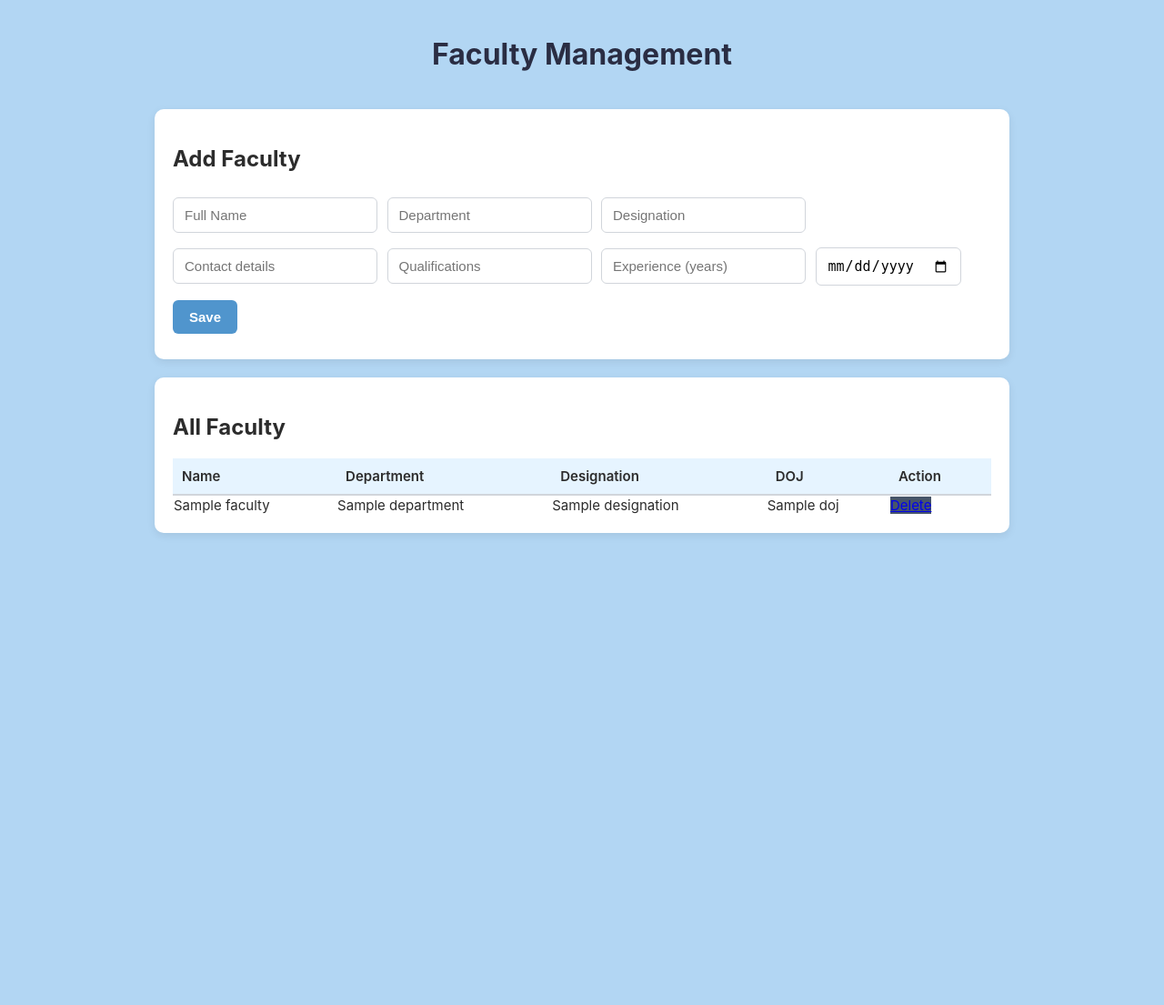
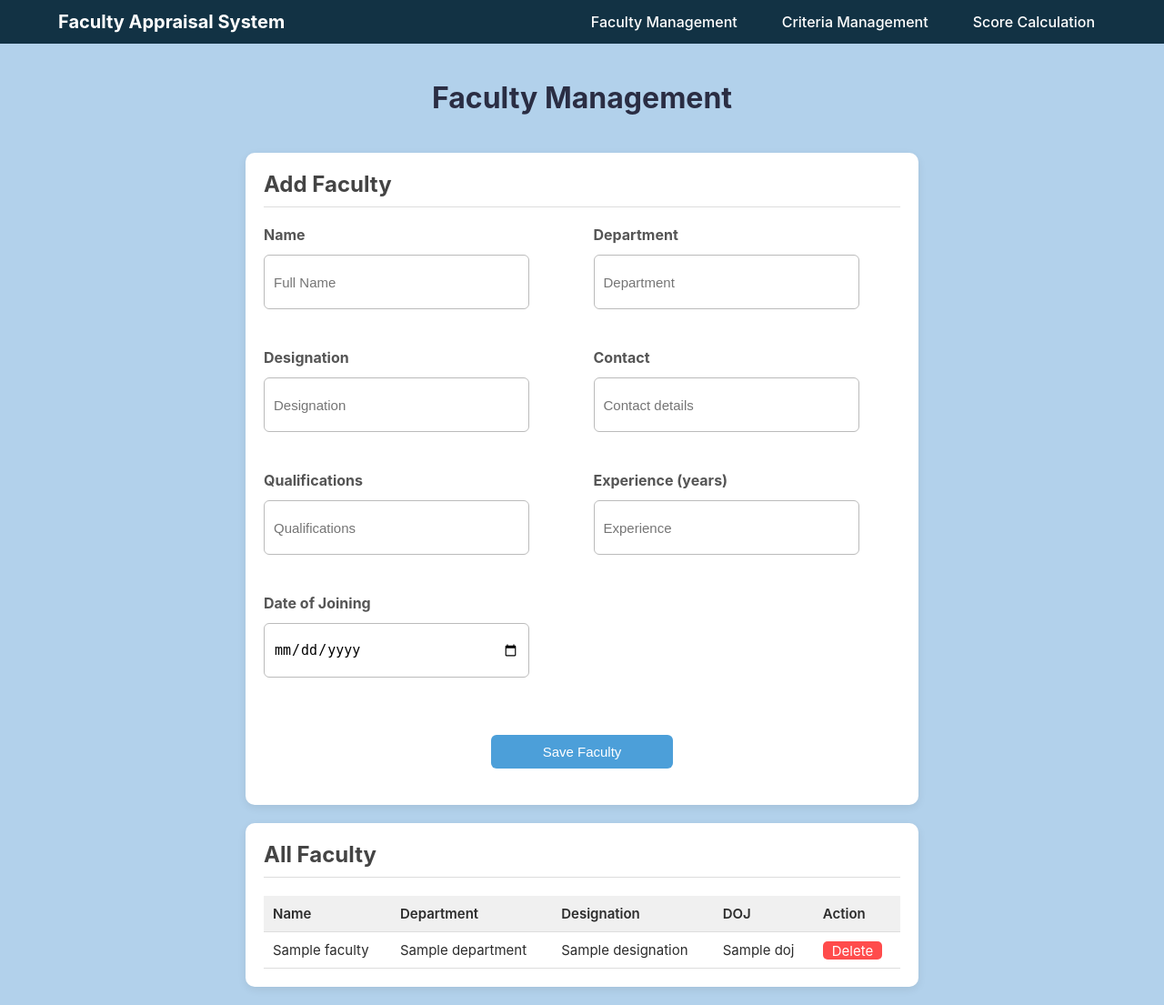
Before and after one commit to Nithishreddyyyy/NoSQL-Group-Proj, a FastAPI app: template app/templates/faculty.html in a window 1280 px wide. Shown: the whole page at 91% size. Before the commit the page ends 587 px from the top, so only its background shows below. Run offline with FastAPI, Linux system fonts and the light colour scheme; the template is opened without the code that fills it: most values are stand-ins (such as "Sample title", 1, 10 or a date in 2020).

Commit message:
Implement navbar across multiple pages and adjust CSS styles for improved layout

```diff
--- a/app/static/css/style.css
+++ b/app/static/css/style.css
@@ -3,7 +3,7 @@ body {
     font-family: "Inter", Arial, sans-serif;
     margin: 0;
     padding: 0;
-    background: #b2d6f3;
+    background: #b2d1eb;
     color: #2c2c2c;
 }
 
@@ -21,10 +21,11 @@ h1 {
     padding: 20px;
     margin: 20px auto;
     border-radius: 10px;
-    width: 92%;
-    max-width: 900px;
+    width: 80%;          /* reduced */
+    max-width: 700px;    /* reduced */
     box-shadow: 0 3px 10px rgba(0, 0, 0, 0.08);
 }
+
 
 .fm {
     padding-bottom: 20px;
@@ -47,61 +48,41 @@ input:focus, select:focus {
 }
 
 button {
-    background: #5095cd;
+      grid-column: span 2;
+      padding: 10px;
+      width:200px;
+      background: #4c9fd9;
+      color: white;
       border: none;
-    color: white;
-    font-weight: 600;
       border-radius: 6px;
       cursor: pointer;
-    padding: 10px 18px;
-    transition: 0.2s;
+      margin: 20px auto;
     }
 
+
 button:hover {
-    background: #115e99;
+      background: #0967aa;
     }
 
+
 .btn-secondary {
-    background: #475569;
+      padding: 0.5px 10px;
+      background: #ff4c4c;
+      color: white;
+      border-radius: 5px;
+      text-decoration: none;
     }
 
 .btn-secondary:hover {
-    background: #334155;
+      background: #c52020;
     }
 
 .row {
     margin-top: 10px;
 }
 
-/* Homepage Cards */
-/* .home-container {
-    display: flex;
-    gap: 20px;
-    margin: 40px auto;
-    flex-wrap: wrap;
-    max-width: 1100px;
-    justify-content: center;
-}
 
-.home-card {
-    flex: 1;
-    max-width: 300px;
-    padding: 40px;
-    text-align: center;
-    background: white;
-    border-radius: 12px;
-    text-decoration: none;
-    color: #1f2937;
-    font-size: 20px;
-    font-weight: 600;
-    box-shadow: 0 3px 12px rgba(0,0,0,0.1);
-    transition: 0.25s ease;
-}
 
-.home-card:hover {
-    transform: translateY(-5px);
-    background: #ffeefb;
-} */
 
 /* Tables */
 table {
@@ -193,11 +174,6 @@ tr:hover td {
     box-shadow: 0 10px 20px rgba(0,0,0,0.15);
 }
 
-/* Icons on top */
-/* .icon {
-    font-size: 45px;
-    margin-bottom: 15px;
-} */
 
 /* Text */
 .landing-card h2 {
@@ -211,3 +187,56 @@ tr:hover td {
     color: #4b5563;
     margin-top: 5px;
 }
+
+/* Navbar */
+.navbar {
+    background: #123244;
+    padding: 12px 0;
+    color: white;
+    margin-bottom: 25px;
+}
+
+.nav-container {
+    width: 90%;
+    margin: auto;
+    display: flex;
+    justify-content: space-between;
+    align-items: center;
+}
+
+.nav-title {
+    font-size: 20px;
+    font-weight: bold;
+    color: white;
+    text-decoration: none;
+    transition: 0.25s;
+}
+
+.nav-title:hover {
+    opacity: 0.7;
+}
+
+.nav-links {
+    list-style: none;
+    display: flex;
+    gap: 25px;
+    margin: 0;
+    padding: 0;
+}
+
+.nav-links li {
+    display: inline-block;
+}
+
+.nav-links a {
+    text-decoration: none;
+    color: #ffffff;
+    font-weight: 500;
+    padding: 8px 12px;
+    border-radius: 6px;
+    transition: 0.25s;
+}
+
+.nav-links a:hover {
+    background: #42637b;
+}
--- a/app/templates/faculty.html
+++ b/app/templates/faculty.html
@@ -3,28 +3,151 @@
 <head>
   <meta charset="utf-8" />
   <title>Faculty Management</title>
-  <link rel="stylesheet" href="/static/css/style.css">
+  <link rel="stylesheet" href="../static/css/style.css">
+
+  <style>
+    .box h2 {
+      margin-top: 0;
+      color: #444;
+      border-bottom: 1px solid #ddd;
+      padding-bottom: 10px;
+      margin-bottom: 20px;
+    }
+
+    form {
+      display: grid;
+      grid-template-columns: 1fr 1fr;
+      gap: 15px 20px;
+    }
+
+    form label {
+      display: block;
+      margin-bottom: 4px;
+      color: #555;
+      font-weight: bold;
+    }
+
+    form input {
+      width: 100%;
+      padding: 8px 10px;
+      border: 1px solid #bbb;
+      border-radius: 5px;
+    }
+
+
+    table {
+      width: 100%;
+      border-collapse: collapse;
+      margin-top: 15px;
+    }
+
+    table th, table td {
+      padding: 10px;
+      border-bottom: 1px solid #ddd;
+      text-align: left;
+    }
+
+    table th {
+      background: #f0f0f0;
+    }
+
+    input {
+    width: 220px;      /* full width */
+    padding: 10px;
+    height: 40px;     /* increases textbox height */
+    border: 10px solid #ccc;
+    border-radius: 10px;
+    }
+
+    form {
+    display: grid;
+    grid-template-columns: 1fr 1fr;
+    gap: 20px 25px;  /* spacing between rows and columns */
+    }
+
+    form div {
+    margin-bottom: 15px;  /* additional spacing between textboxes */
+    }
+
+    form input {
+    width: 80%;
+    padding: 10px;
+    height: 38px;
+    border: 1px solid #bbb;
+    border-radius: 6px;
+    }
+
+</style>
+
 </head>
+
 <body>
+
+ <!-- NAVBAR -->
+<nav class="navbar">
+  <div class="nav-container">
+
+    <!-- Clickable title linking to home "/" -->
+    <a href="/" class="nav-title">Faculty Appraisal System</a>
+
+    <ul class="nav-links">
+      <li><a href="/faculty">Faculty Management</a></li>
+      <li><a href="/criteria">Criteria Management</a></li>
+      <li><a href="/scores">Score Calculation</a></li>
+    </ul>
+  </div>
+</nav>
+
+
+<div class="container">
 
 <h1 class="fm">Faculty Management</h1>
 
+<!-- Add Faculty Box -->
 <div class="box">
   <h2>Add Faculty</h2>
 
   <form action="/faculty/create" method="post">
-    <input name="name" placeholder="Full Name" required>
-    <input name="department" placeholder="Department" required>
-    <input name="designation" placeholder="Designation" required>
-    <input name="contact" placeholder="Contact details">
-    <input name="qualifications" placeholder="Qualifications">
-    <input name="experience" type="number" placeholder="Experience (years)">
-    <input name="doj" type="date" placeholder="Date of Joining" required>
+    <div>
+      <label>Name</label>
+      <input name="name" placeholder="Full Name" required>
+    </div>
 
-    <button type="submit">Save</button>
+    <div>
+      <label>Department</label>
+      <input name="department" placeholder="Department" required>
+    </div>
+
+    <div>
+      <label>Designation</label>
+      <input name="designation" placeholder="Designation" required>
+    </div>
+
+    <div>
+      <label>Contact</label>
+      <input name="contact" placeholder="Contact details">
+    </div>
+
+    <div>
+      <label>Qualifications</label>
+      <input name="qualifications" placeholder="Qualifications">
+    </div>
+
+    <div>
+      <label>Experience (years)</label>
+      <input name="experience" type="number" placeholder="Experience">
+    </div>
+
+    <div>
+      <label>Date of Joining</label>
+      <input name="doj" type="date" required>
+    </div>
+
+    <button type="submit">Save Faculty</button>
   </form>
 </div>
 
+<!-- Faculty Table Box -->
 <div class="box">
   <h2>All Faculty</h2>
 
@@ -55,5 +178,24 @@
   </table>
 </div>
 
+</div>
+  <script>
+  // Restrict contact to 10 digits only
+  const contactInput = document.querySelector('input[name="contact"]');
+  contactInput.addEventListener('input', function () {
+      this.value = this.value.replace(/\D/g, '');  // remove non-digits
+      if (this.value.length > 10) {
+          this.value = this.value.slice(0, 10);   // limit to 10 digits
+      }
+  });
+
+  // Prevent negative experience values
+  const expInput = document.querySelector('input[name="experience"]');
+  expInput.addEventListener('input', function () {
+      if (this.value < 0) {
+          this.value = 0;  // force non-negative
+      }
+  });
+</script>
 </body>
 </html>
--- a/app/templates/index.html
+++ b/app/templates/index.html
@@ -3,7 +3,8 @@
 <head>
   <meta charset="utf-8">
   <title>Faculty Appraisal System</title>
-  <link rel="stylesheet" href="/static/css/style.css">
+  <link rel="stylesheet" href="../static/css/style.css">
+
 </head>
 <body>
 
```
Also changed, not shown: app/templates/criteria.html (+16 -0 lines), app/templates/scores.html (+18 -1 lines). Lines whose indentation alone changed are shown as unchanged.
